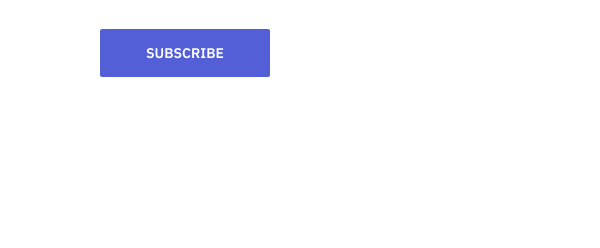
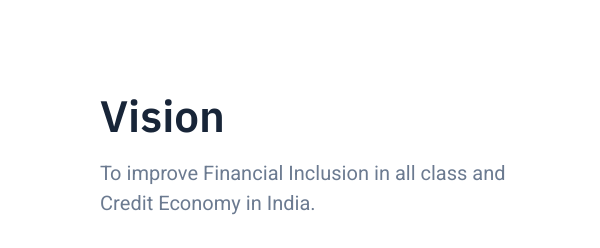
Before and after one commit to DeepakDevasi/havcard, a plain HTML site: page index.html in a window 1280 px wide. Shown: the part 463-711 px from the top of the page, 0-600 px from the left. Drawn offline with nearby package versions, Linux system fonts and the light colour scheme.

Commit message:
Update index.html

```diff
--- a/index.html
+++ b/index.html
@@ -33,6 +33,10 @@
 	                        <p class="hero-paragraph">With our App you can use other people's credit card for availing offer on online purchases.</p>
                             <p class="hero-paragraph">Out of the Total Discounted Amount, 80% goes to you, 20% to cardholder.</p>
                             <p class="hero-paragraph">We help you save money.</p>
+							<br>
+							<br>
+							<h1 class="hero-title mt-0">Vision</h1>
+	                        <p class="hero-paragraph">To improve Financial Inclusion in all class and Credit Economy in India.</p>
 	                        <div class="hero-cta">
 								<a class="button button-primary" href="#">Subscribe</a>
 
```
